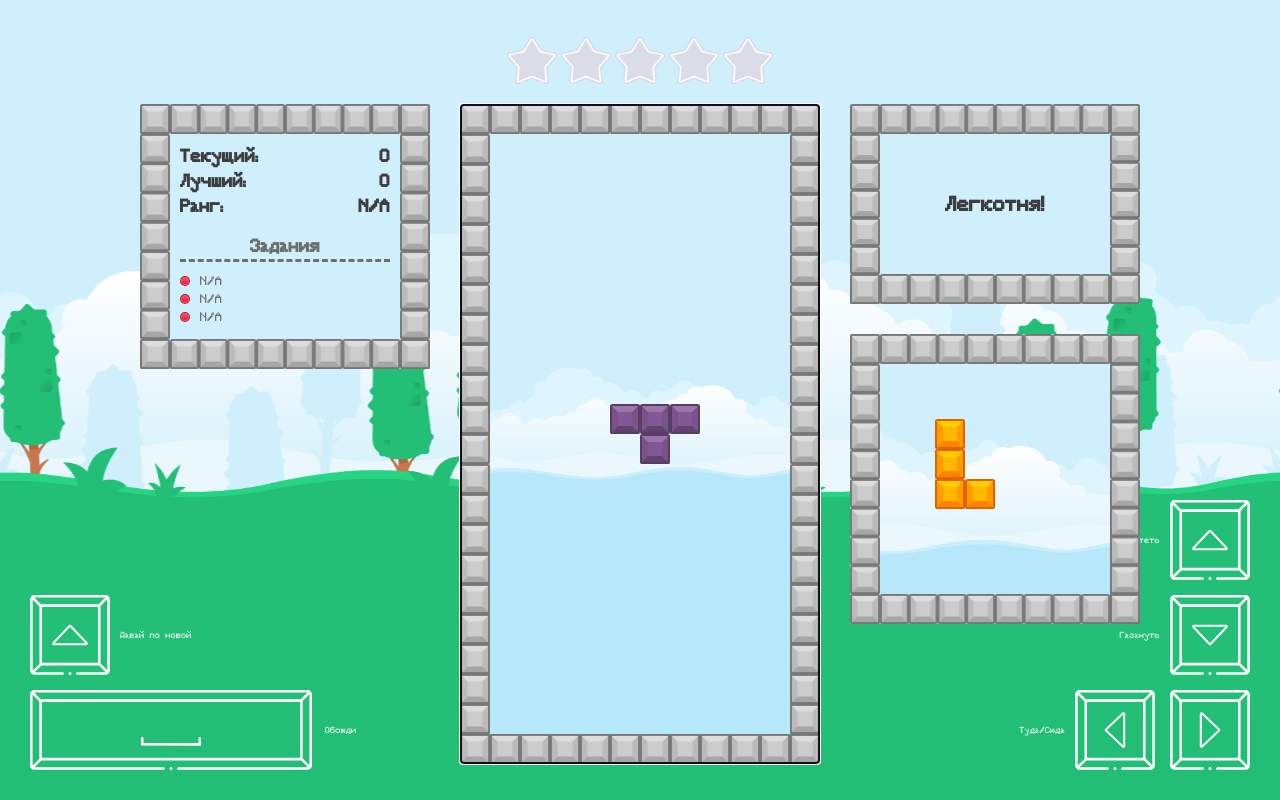
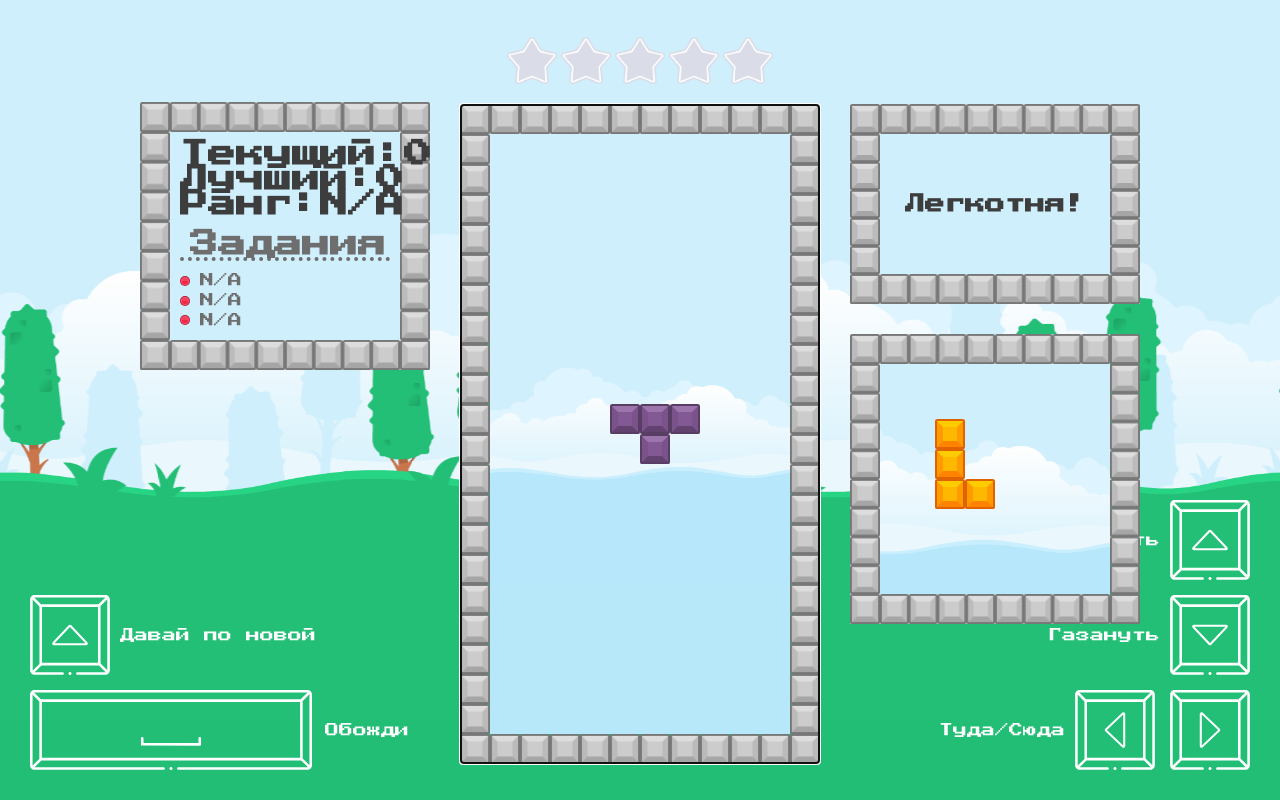
Before and after one commit to ewudes/emuluvium, a React (Create React App) app: page /tetrogrid in a window 1280 px wide. Shown: the top 800 px of the page. Built offline with nearby package versions, Linux system fonts and the light colour scheme.

Commit message:
fix: font

```diff
--- a/src/games/tetrogrid/tetrogrid.scss
+++ b/src/games/tetrogrid/tetrogrid.scss
@@ -258,7 +258,7 @@ body {
     &--tasks {
       display: block;
       text-align: center;
-      border-bottom: 3px dashed;
+      border-bottom: 4px dotted;
       margin-left: 10px;
       margin-right: 10px;
       margin-top: 15px;
@@ -277,8 +277,7 @@ body {
   &__tasks-item {
     position: relative;
     font-family: 'bit-opirus', Futura, sans-serif;
-    font-size: 20px;
-    line-height: .9;
+    line-height: 1.4;
     text-align: left;
     padding-left: 30px;
 
@@ -309,8 +308,7 @@ body {
   &__level-label {
     white-space: pre-line;
     font-family: 'bit-opirus', Futura, sans-serif;
-    font-size: 32px;
-    line-height: .9;
+    line-height: 1.6;
   }
 
   &__row {
@@ -427,8 +425,7 @@ body {
     min-height: 135px;
     padding-bottom: 30px;
     font-family: 'bit-opirus', Futura, sans-serif;
-    font-size: 34px;
-    line-height: .8;
+    line-height: 1.4;
     z-index: 9;
 
     & > h2 {
@@ -476,8 +473,9 @@ body {
 
   &__paused {
     font-family: 'bit-opirus', Futura, sans-serif;
-    font-size: 36px;
-    line-height: .9;
+    line-height: 2.5;
+    height: 50px;
+    z-index: 9;
   }
 
   &__overlay {
```
Also changed, not shown: src/vendor/fonts/bit-opirus/bit-opirus.woff, src/vendor/fonts/bit-opirus/bit-opirus.woff2.
